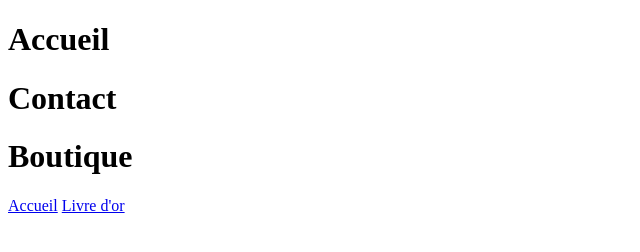
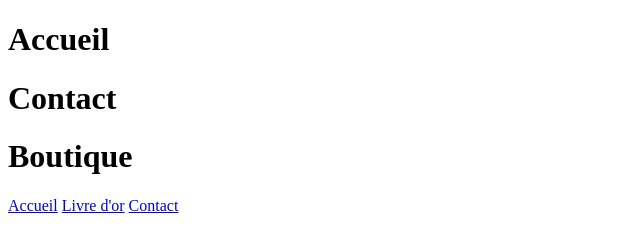
Before and after one commit to dubocqu/projetGITTD, a plain HTML site: page index.html in a window 1280 px wide. Shown: the full height of the page, 0-640 px from the left. Drawn offline with Linux system fonts and the light colour scheme; files that its build step writes are made by us from their sources; files whose address does not match are found by name.

Commit message:
Annulation menu contact

```diff
--- a/index.html
+++ b/index.html
@@ -15,6 +15,7 @@
         <div id="menu">
             <a href="Accueil.html" target="blank">Accueil</a>
             <a href="LivreOr2.html" target="blank">Livre d'or</a>
+            <a href="Contact" target="blank">Contact</a>
 
         </div>
 
```
